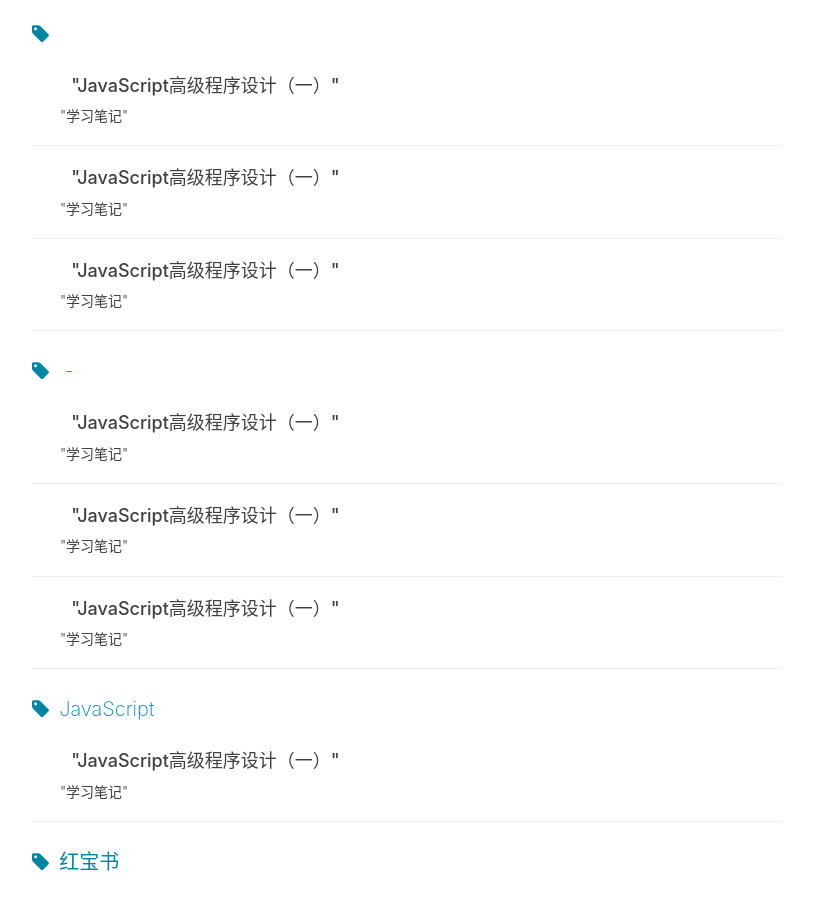
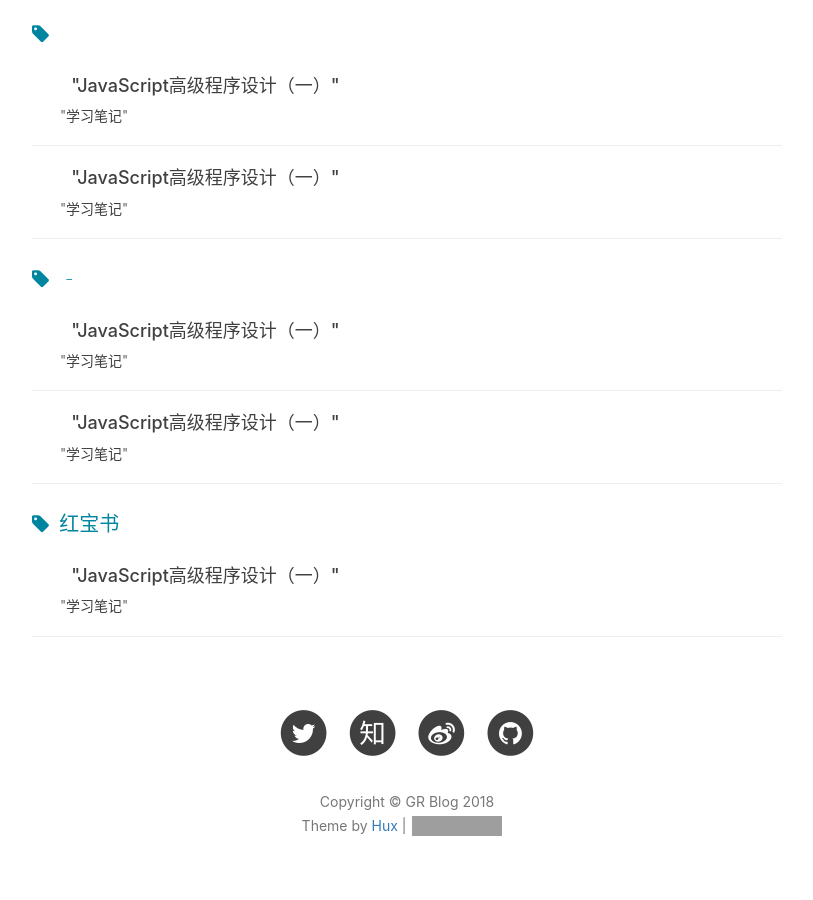
Before and after one commit to wangguorong1996/wangguorong1996.github.io, a Jekyll site: the page built from tags.html, in a window 1280 px wide and 900 px high, scrolled down 1018 px. Shown: the whole window, without its empty margins (233-1046 px from the left). Built offline with Jekyll 4.4.1, drawn with Linux system fonts in a browser that asks for light colours; nearby versions of some CDN libraries; comment, search, counter and statistics services are not loaded; grey boxes are pictures that could not be loaded.

Commit message:
Update 2018-5-8-JavaScript-webDevelopers.markdown

```diff
--- a/_posts/2018-5-8-JavaScript-webDevelopers.markdown
+++ b/_posts/2018-5-8-JavaScript-webDevelopers.markdown
@@ -7,7 +7,6 @@
 header-img: "img/post-bg-js-1.jpg"
 tags:
     - 笔记
-    - JavaScript
     - 红宝书
 ---
 
```
